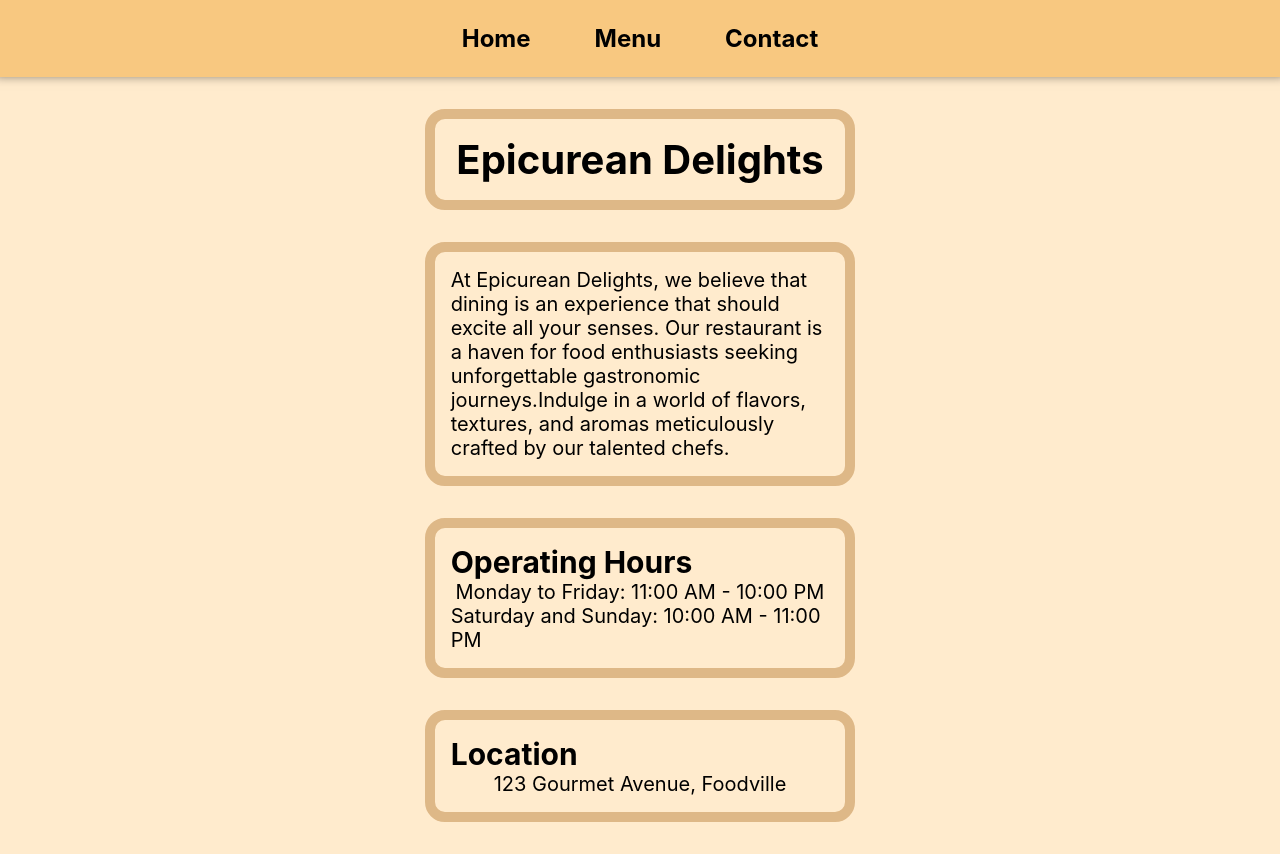
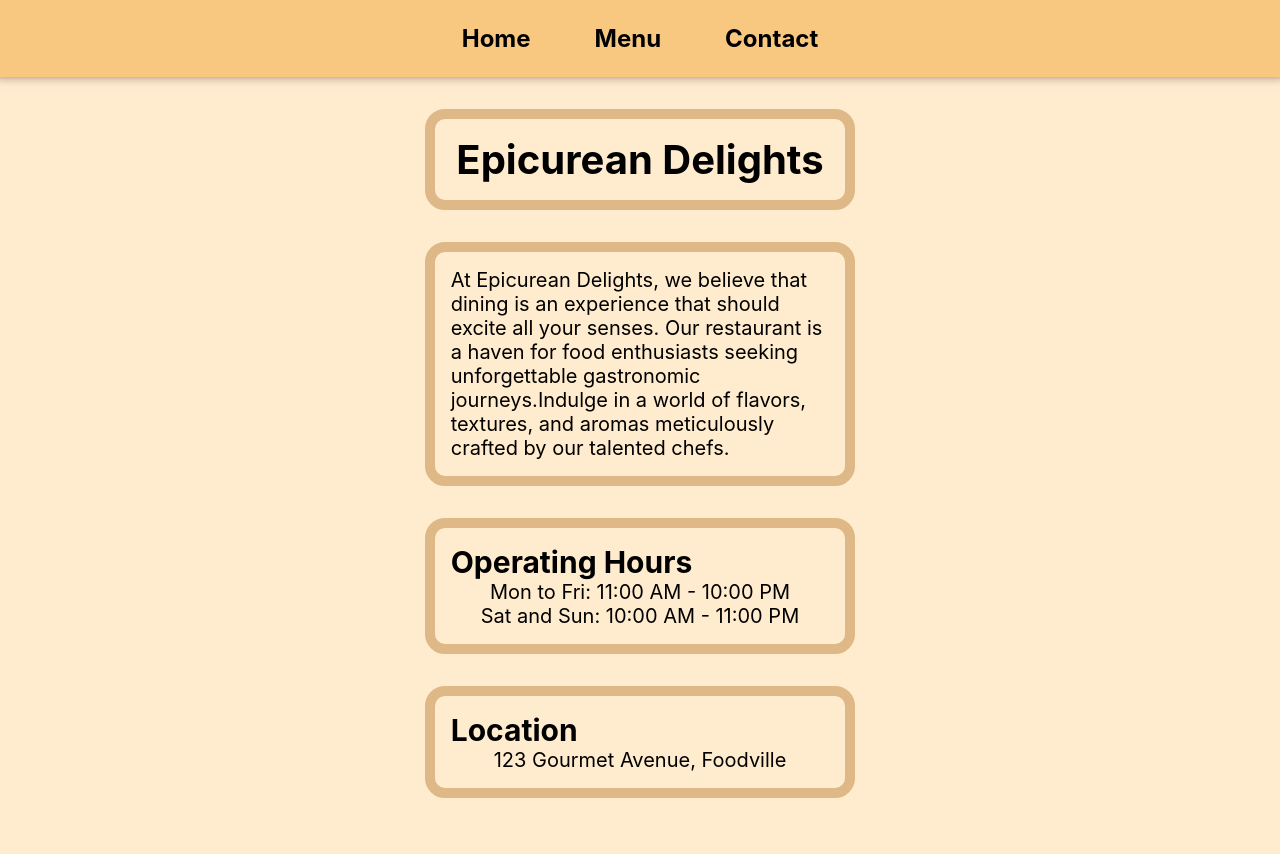
Before and after one commit to dylen400mh/restaurant, a website built with webpack: page dist/index.html in a window 1280 px wide. After the commit the page ends 830 px from the top, so only its background shows below. Built offline with nearby package versions, Linux system fonts and the light colour scheme.

Commit message:
Modify home page and center title and spans

```diff
--- a/src/displayHome.js
+++ b/src/displayHome.js
@@ -27,9 +27,9 @@ export default function displayHome() {
     const hoursTitle = document.createElement("h2");
     hoursTitle.textContent = "Operating Hours";
     const weekdayTime = document.createElement("span");
-    weekdayTime.textContent = "Monday to Friday: 11:00 AM - 10:00 PM";
+    weekdayTime.textContent = "Mon to Fri: 11:00 AM - 10:00 PM";
     const weekendTime = document.createElement("span");
-    weekendTime.textContent = "Saturday and Sunday: 10:00 AM - 11:00 PM";
+    weekendTime.textContent = "Sat and Sun: 10:00 AM - 11:00 PM";
 
     hoursContainer.append(hoursTitle, weekdayTime, weekendTime);
 
--- a/src/style.css
+++ b/src/style.css
@@ -32,6 +32,7 @@ body {
 .container h1,
 .container span {
     align-self: center;
+    text-align: center;
 }
 
 header {
```
